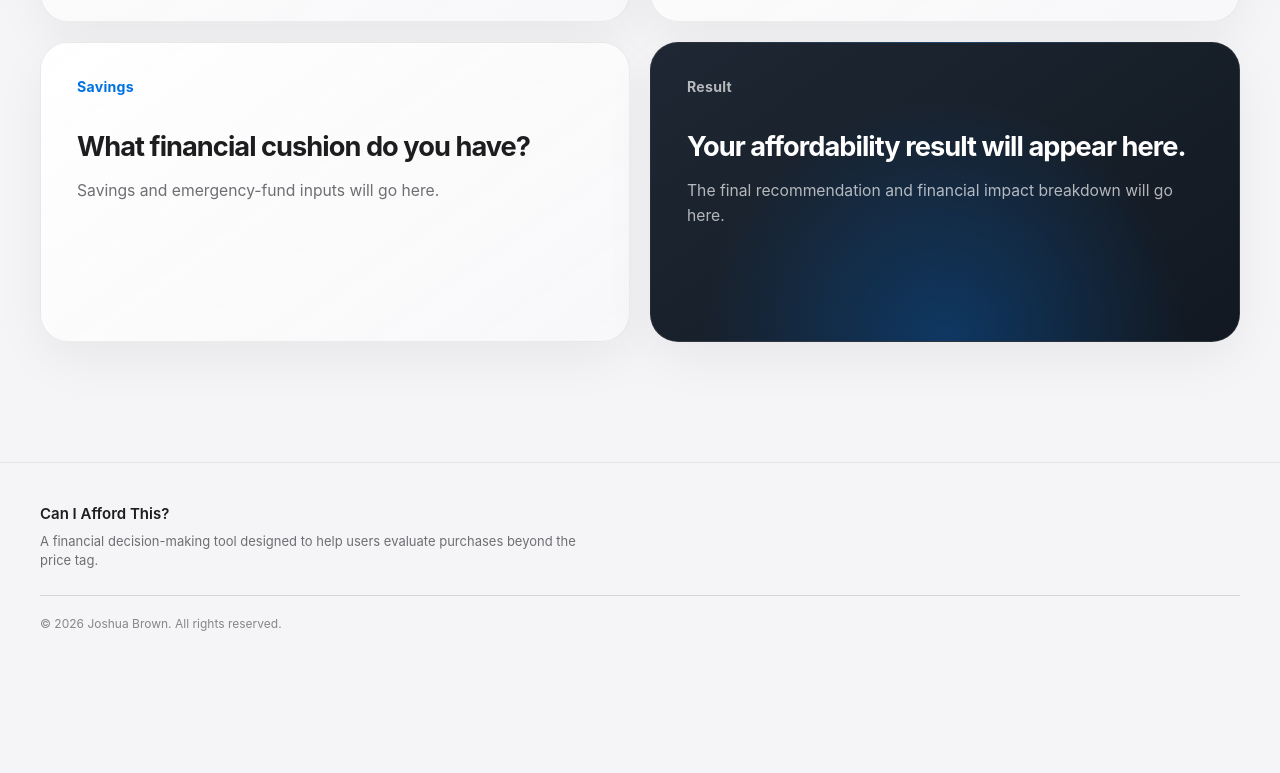
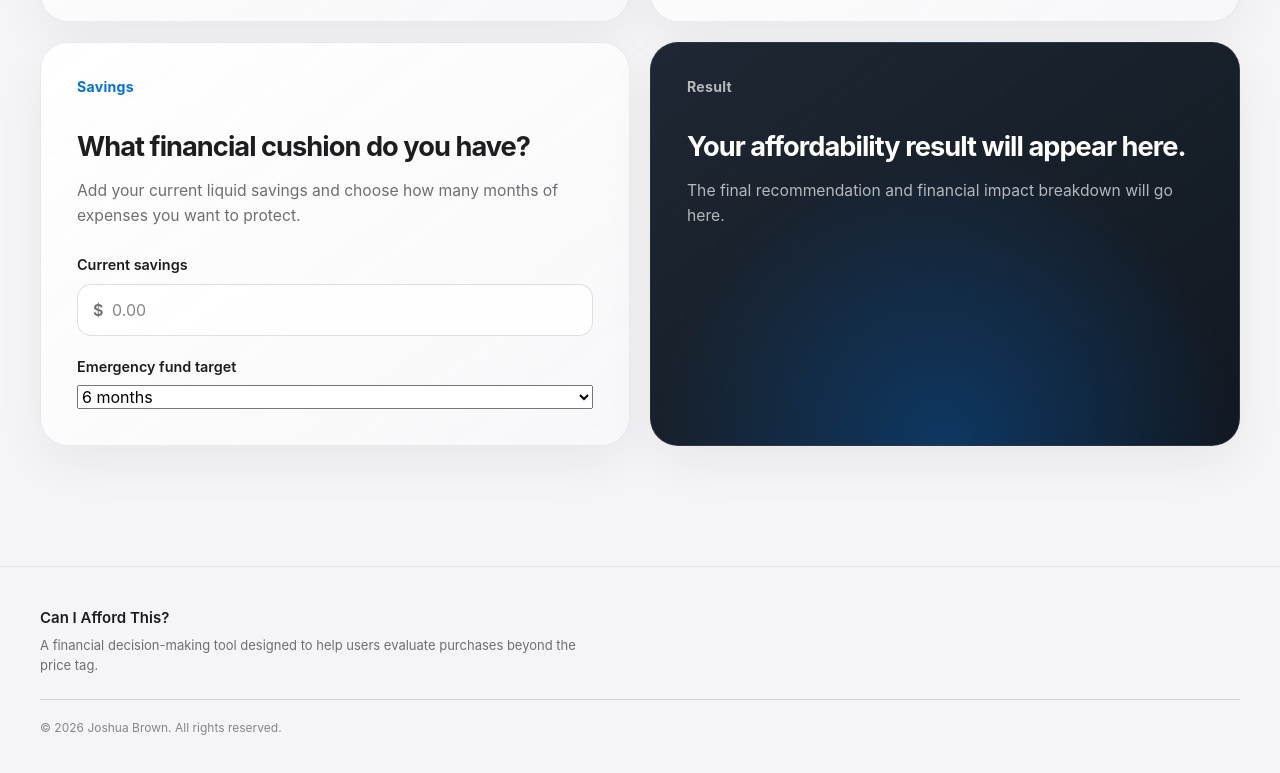
Before and after one commit to fejide/affordability-calculator, a React (Vite) app: page /calculator in a window 1280 px wide. Shown: the part 1525-2298 px from the top of the page. Before the commit the page ends 2198 px from the top, so only its background shows below. Built offline with nearby package versions, Linux system fonts and the light colour scheme.

Commit message:
feat: add savings and emergency fund inputs
Signed-off-by: Joshua Brown <97815918+fejide@users.noreply.github.com>

```diff
--- a/src/pages/CalculatorPage.tsx
+++ b/src/pages/CalculatorPage.tsx
@@ -6,6 +6,10 @@ function CalculatorPage() {
 
   const [monthlyIncome, setMonthlyIncome] = useState("");
   const [monthlyExpenses, setMonthlyExpenses] = useState("");
+
+  const [currentSavings, setCurrentSavings] = useState("");
+  const [emergencyFundMonths, setEmergencyFundMonths] =
+    useState("6");
 
   const monthlyRemaining =
     Number(monthlyIncome || 0) -
@@ -208,9 +212,54 @@ function CalculatorPage() {
               What financial cushion do you have?
             </h3>
 
-            <p>
-              Savings and emergency-fund inputs will go here.
+            <p className="calculator-panel-description">
+              Add your current liquid savings and choose how many
+              months of expenses you want to protect.
             </p>
+
+            <div className="calculator-form">
+              <div className="calculator-form-field">
+                <label htmlFor="current-savings">
+                  Current savings
+                </label>
+
+                <div className="currency-input">
+                  <span aria-hidden="true">$</span>
+
+                  <input
+                    id="current-savings"
+                    type="number"
+                    min="0"
+                    step="0.01"
+                    inputMode="decimal"
+                    value={currentSavings}
+                    onChange={(event) =>
+                      setCurrentSavings(event.target.value)
+                    }
+                    placeholder="0.00"
+                  />
+                </div>
+              </div>
+
+              <div className="calculator-form-field">
+                <label htmlFor="emergency-fund-months">
+                  Emergency fund target
+                </label>
+
+                <select
+                  id="emergency-fund-months"
+                  value={emergencyFundMonths}
+                  onChange={(event) =>
+                    setEmergencyFundMonths(event.target.value)
+                  }
+                >
+                  <option value="3">3 months</option>
+                  <option value="4">4 months</option>
+                  <option value="5">5 months</option>
+                  <option value="6">6 months</option>
+                </select>
+              </div>
+            </div>
           </section>
 
           <section className="calculator-panel">
```
